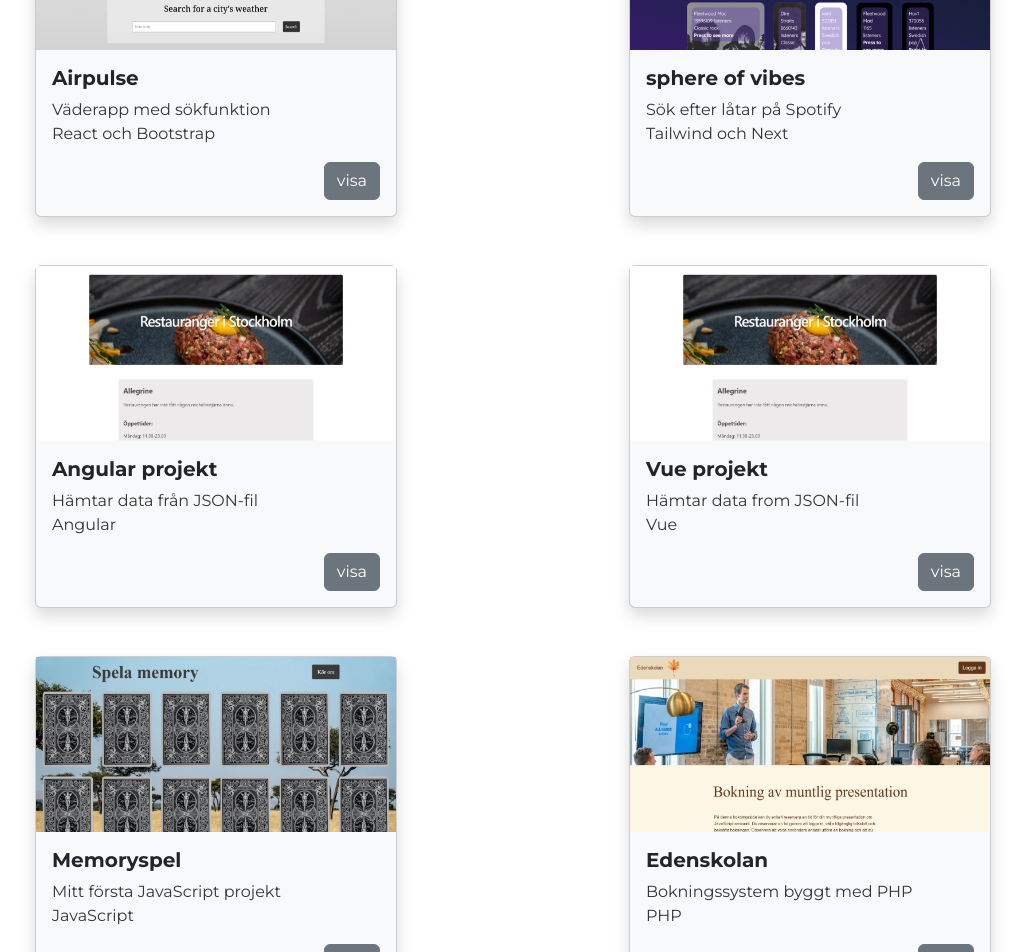
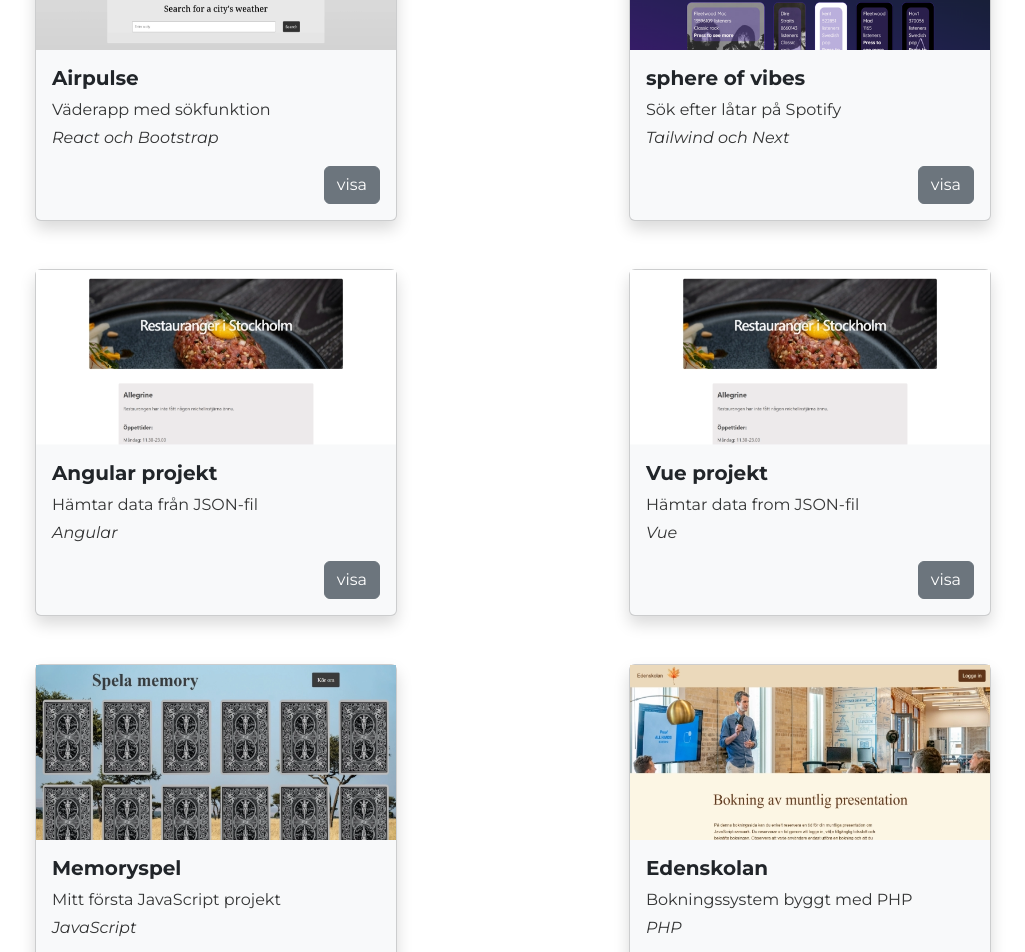
Before and after one commit to elinaols/elina-olsson-portfolio, a React (Vite) app: page /projects in a window 1280 px wide. Shown: the part 400-1352 px from the top of the page, without its empty margins (127-1152 px from the left). Built offline with nearby package versions, Linux system fonts and the light colour scheme.

Commit message:
Small fix to card

```diff
--- a/src/pages/projects/Projects.jsx
+++ b/src/pages/projects/Projects.jsx
@@ -1,4 +1,3 @@
-import React from "react";
 import { Link } from "react-router-dom";
 import airpulse from '../../assets/airpulse2.webp'
 import sphereOfVibes from '../../assets/sphereOfVibes.png'
@@ -23,8 +22,8 @@ export default function Cv() {
                             <img src={airpulse} className="img-fluid p-0" alt="Lista"/>
                             <div className="card-body text-end">
                                 <h5 className="card-title text-start fw-bold">Airpulse</h5>
-                                <p className="card-text text-start mb-0">Väderapp med sökfunktion</p>
-                                <p className="card-text text-start">React och Bootstrap</p>
+                                <p className="card-text text-start mb-1">Väderapp med sökfunktion</p>
+                                <p className="card-text text-start fst-italic">React och Bootstrap</p>
                                 <Link to={"https://webbkurs.ei.hv.se/~elol0031/JSR200/Examinationsuppgift/"} role="button" className="btn btn-secondary btn-color text-font text-lowercase">Visa</Link>
                             </div>
                         </div>
@@ -32,8 +31,8 @@ export default function Cv() {
                             <img src={sphereOfVibes} className="img-fluid p-0" alt="Lista"/>
                             <div className="card-body text-end">
                                 <h5 className="card-title text-start fw-bold">sphere of vibes</h5>
-                                <p className="card-text text-start mb-0">Sök efter låtar på Spotify</p>
-                                <p className="card-text text-start">Tailwind och Next</p>
+                                <p className="card-text text-start mb-1">Sök efter låtar på Spotify</p>
+                                <p className="card-text text-start fst-italic">Tailwind och Next</p>
                                 <Link to={"https://sphere-of-vibes.vercel.app/"} role="button" className="btn btn-secondary btn-color text-font text-lowercase">Visa</Link>
                             </div>
                         </div>
@@ -41,8 +40,8 @@ export default function Cv() {
                             <img src={angularVueRestaurants} className="img-fluid p-0" alt="Lista"/>
                             <div className="card-body text-end">
                                 <h5 className="card-title text-start fw-bold">Angular projekt</h5>
-                                <p className="card-text text-start mb-0">Hämtar data från JSON-fil</p>
-                                <p className="card-text text-start">Angular</p>
+                                <p className="card-text text-start mb-1">Hämtar data från JSON-fil</p>
+                                <p className="card-text text-start fst-italic">Angular</p>
                                 <Link to={"https://webbkurs.ei.hv.se/~elol0031/JSR200/Checkpoint_3/restaurants-angular/"} role="button" className="btn btn-secondary btn-color text-font text-lowercase">Visa</Link>
                             </div>
                         </div>
@@ -50,8 +49,8 @@ export default function Cv() {
                             <img src={angularVueRestaurants} className="img-fluid p-0" alt="Lista"/>
                             <div className="card-body text-end">
                                 <h5 className="card-title text-start fw-bold">Vue projekt</h5>
-                                <p className="card-text text-start mb-0">Hämtar data from JSON-fil</p>
-                                <p className="card-text text-start">Vue</p>
+                                <p className="card-text text-start mb-1">Hämtar data from JSON-fil</p>
+                                <p className="card-text text-start fst-italic">Vue</p>
                                 <Link to={"https://webbkurs.ei.hv.se/~elol0031/JSR200/Checkpoint_3/restaurants-vue/"} role="button" className="btn btn-secondary btn-color text-font text-lowercase">Visa</Link>
                             </div>
                         </div>
@@ -59,8 +58,8 @@ export default function Cv() {
                             <img src={memorygame} className="img-fluid p-0" alt="Memoryspel"/>
                             <div className="card-body text-end">
                                 <h5 className="card-title text-start fw-bold">Memoryspel</h5>
-                                <p className="card-text text-start mb-0">Mitt första JavaScript projekt</p>
-                                <p className="card-text text-start">JavaScript</p>
+                                <p className="card-text text-start mb-1">Mitt första JavaScript projekt</p>
+                                <p className="card-text text-start fst-italic">JavaScript</p>
                                 <Link to={"https://elinaols.github.io/memorygame_project/"} role="button" className="btn btn-secondary btn-color text-font text-lowercase">Visa</Link>
                             </div>
                         </div>
@@ -68,8 +67,8 @@ export default function Cv() {
                             <img src={edenskolan} className="img-fluid p-0" alt="Lista"/>
                             <div className="card-body text-end">
                                 <h5 className="card-title text-start fw-bold">Edenskolan</h5>
-                                <p className="card-text text-start mb-0">Bokningssystem byggt med PHP</p>
-                                <p className="card-text text-start">PHP</p>
+                                <p className="card-text text-start mb-1">Bokningssystem byggt med PHP</p>
+                                <p className="card-text text-start fst-italic">PHP</p>
                                 <Link to={"https://webbkurs.ei.hv.se/~elol0031/WPR201/PHP_inlamning_ElinaOlsson/"} role="button" className="btn btn-secondary btn-color text-font text-lowercase">Visa</Link>
                             </div>
                         </div>
@@ -77,7 +76,7 @@ export default function Cv() {
                 </div>
                 <div className="container p-4 mt-3 mb-5 text-start">
                     <div className="project-text-layout">
-                        <p className="fw-bold mb-0 pb-2 fs-3">Olika projekt som jag utvecklat</p>
+                        <p className="fw-bold mb-1 pb-2 fs-3">Olika projekt som jag utvecklat</p>
                         <p>
                             Ovan presenteras ett urval från de projekt som jag utvecklat under utbildningens gång. I dessa projekt har jag använt olika teknologier för att bygga funktionella och interaktiva webbsidor.
                             Här har jag använt teknologier som React, Angular, Vue, JavaScript och PHP för att kunna skapa lösningar som både är skalbara och användarvänliga. Varje projekt har gett mig möjlighet att
```
